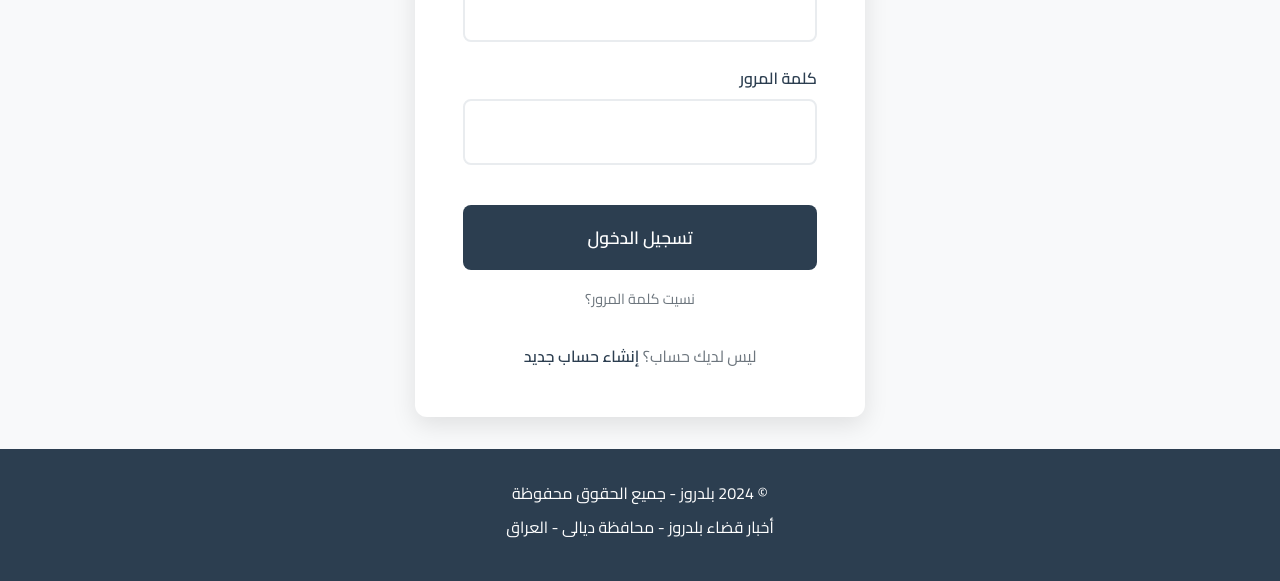
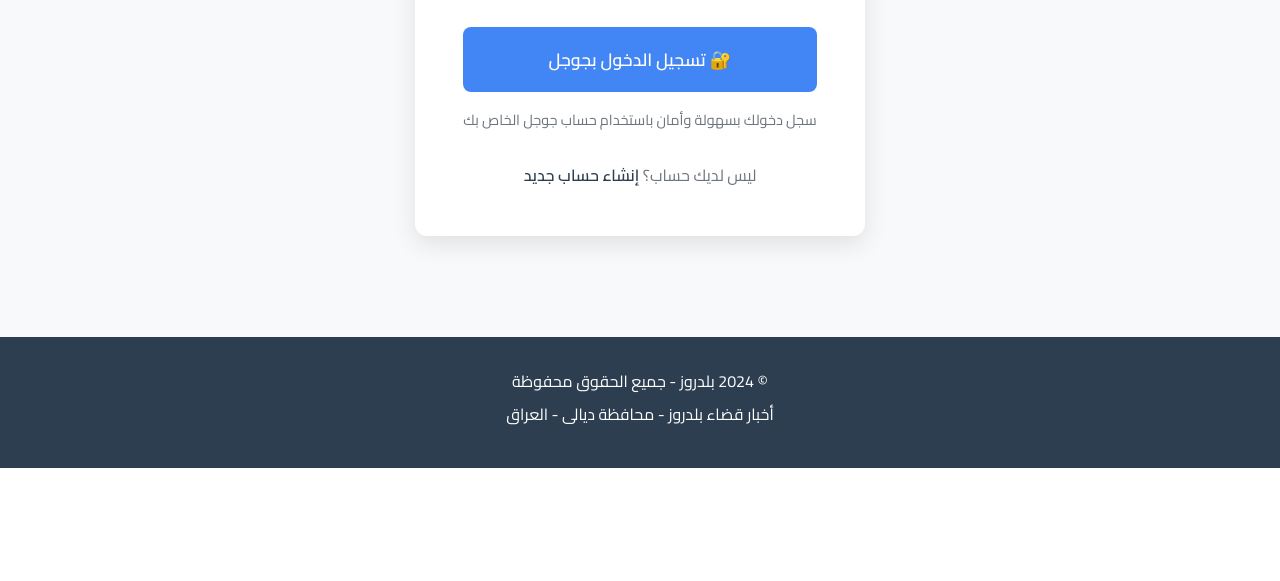
Before and after one commit to haswony/ab, a plain HTML site: page login.html in a window 1280 px wide. Shown: the part 332-913 px from the top of the page. After the commit the page ends 800 px from the top, so only its background shows below. Drawn offline with Linux system fonts and the light colour scheme.

Commit message:
Update login.html

```diff
--- a/login.html
+++ b/login.html
@@ -266,25 +266,18 @@
         <div class="login-container">
             <h1 class="login-title">تسجيل الدخول</h1>
 
-            <form id="loginForm" onsubmit="handleLogin(event)">
-                <div class="form-group">
-                    <label for="email">البريد الإلكتروني</label>
-                    <input type="email" id="email" name="email" required>
-                </div>
+            <div style="text-align: center;">
+                <!-- Google Sign-In Button -->
+                <button onclick="signInWithGoogle()" class="submit-btn" style="background-color: #4285f4; border-color: #4285f4; margin-bottom: 1rem;">
+                    🔐 تسجيل الدخول بجوجل
+                </button>
 
-                <div class="form-group">
-                    <label for="password">كلمة المرور</label>
-                    <input type="password" id="password" name="password" required>
-                </div>
-
-                <button type="submit" class="submit-btn" id="submitBtn">تسجيل الدخول</button>
-
-                <div class="forgot-password">
-                    <a href="#" onclick="showForgotPassword()">نسيت كلمة المرور؟</a>
-                </div>
+                <p style="color: #6c757d; font-size: 0.9rem; margin-bottom: 1rem;">
+                    سجل دخولك بسهولة وأمان باستخدام حساب جوجل الخاص بك
+                </p>
 
                 <div id="loginMessage"></div>
-            </form>
+            </div>
 
             <div class="register-link">
                 <p>ليس لديك حساب؟ <a href="register.html">إنشاء حساب جديد</a></p>
@@ -325,59 +318,45 @@
     </script>
 
     <script>
-        function handleLogin(event) {
-            event.preventDefault();
+        function signInWithGoogle() {
+            const messageDiv = document.getElementById('loginMessage');
 
-            const email = document.getElementById('email').value;
-            const password = document.getElementById('password').value;
-            const messageDiv = document.getElementById('loginMessage');
-            const submitBtn = document.getElementById('submitBtn');
+            // Show loading message
+            messageDiv.innerHTML = '<div class="message" style="background-color: #d1ecf1; color: #0c5460; border: 1px solid #bee5eb;">جاري تسجيل الدخول بجوجل...</div>';
 
-            // Disable submit button
-            submitBtn.disabled = true;
-            submitBtn.textContent = 'جاري تسجيل الدخول...';
+            // For demo purposes, simulate Google login
+            // In a real implementation, you would use Google OAuth
+            setTimeout(() => {
+                // Simulate successful login
+                const userData = {
+                    name: 'مستخدم جوجل',
+                    email: 'user@gmail.com',
+                    picture: 'https://via.placeholder.com/100'
+                };
 
-            // Sign in user
-            window.signInWithEmailAndPassword(window.auth, email, password)
-                .then((userCredential) => {
-                    const user = userCredential.user;
-                    messageDiv.innerHTML = '<div class="message success">تم تسجيل الدخول بنجاح! سيتم توجيهك...</div>';
+                // Store user data in localStorage for demo
+                localStorage.setItem('user', JSON.stringify(userData));
+                localStorage.setItem('isLoggedIn', 'true');
 
-                    // Redirect based on user type or to post news page
-                    setTimeout(() => {
-                        window.location.href = 'post-news.html';
-                    }, 1500);
-                })
-                .catch((error) => {
-                    let errorMessage = 'خطأ في البريد الإلكتروني أو كلمة المرور';
+                messageDiv.innerHTML = '<div class="message success">تم تسجيل الدخول بنجاح! سيتم توجيهك...</div>';
 
-                    switch (error.code) {
-                        case 'auth/user-not-found':
-                            errorMessage = 'المستخدم غير موجود';
-                            break;
-                        case 'auth/wrong-password':
-                            errorMessage = 'كلمة المرور غير صحيحة';
-                            break;
-                        case 'auth/invalid-email':
-                            errorMessage = 'البريد الإلكتروني غير صحيح';
-                            break;
-                        case 'auth/too-many-requests':
-                            errorMessage = 'تم تجاوز عدد المحاولات المسموحة. حاول مرة أخرى لاحقاً';
-                            break;
-                    }
-
-                    messageDiv.innerHTML = `<div class="message error">${errorMessage}</div>`;
-                })
-                .finally(() => {
-                    // Re-enable submit button
-                    submitBtn.disabled = false;
-                    submitBtn.textContent = 'تسجيل الدخول';
-                });
+                // Redirect to post news page
+                setTimeout(() => {
+                    window.location.href = 'post-news.html';
+                }, 1500);
+            }, 2000);
         }
 
-        function showForgotPassword() {
-            alert('سيتم إضافة خاصية استعادة كلمة المرور قريباً');
-        }
+        // Check if user is already logged in
+        window.addEventListener('DOMContentLoaded', () => {
+            const isLoggedIn = localStorage.getItem('isLoggedIn');
+            if (isLoggedIn === 'true') {
+                document.getElementById('loginMessage').innerHTML = '<div class="message success">أنت مسجل دخول بالفعل. سيتم توجيهك...</div>';
+                setTimeout(() => {
+                    window.location.href = 'post-news.html';
+                }, 1500);
+            }
+        });
     </script>
 </body>
 </html>
```
